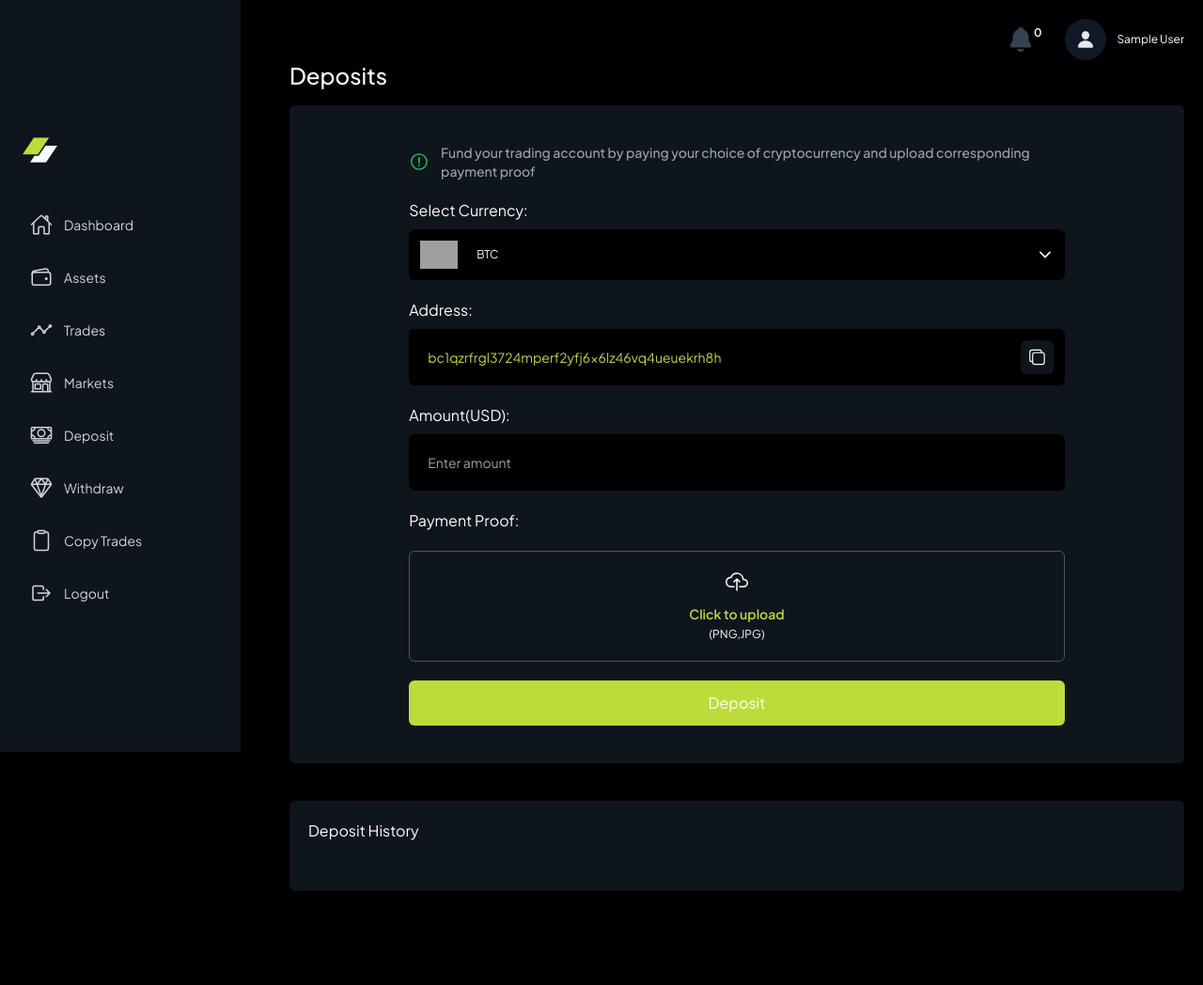
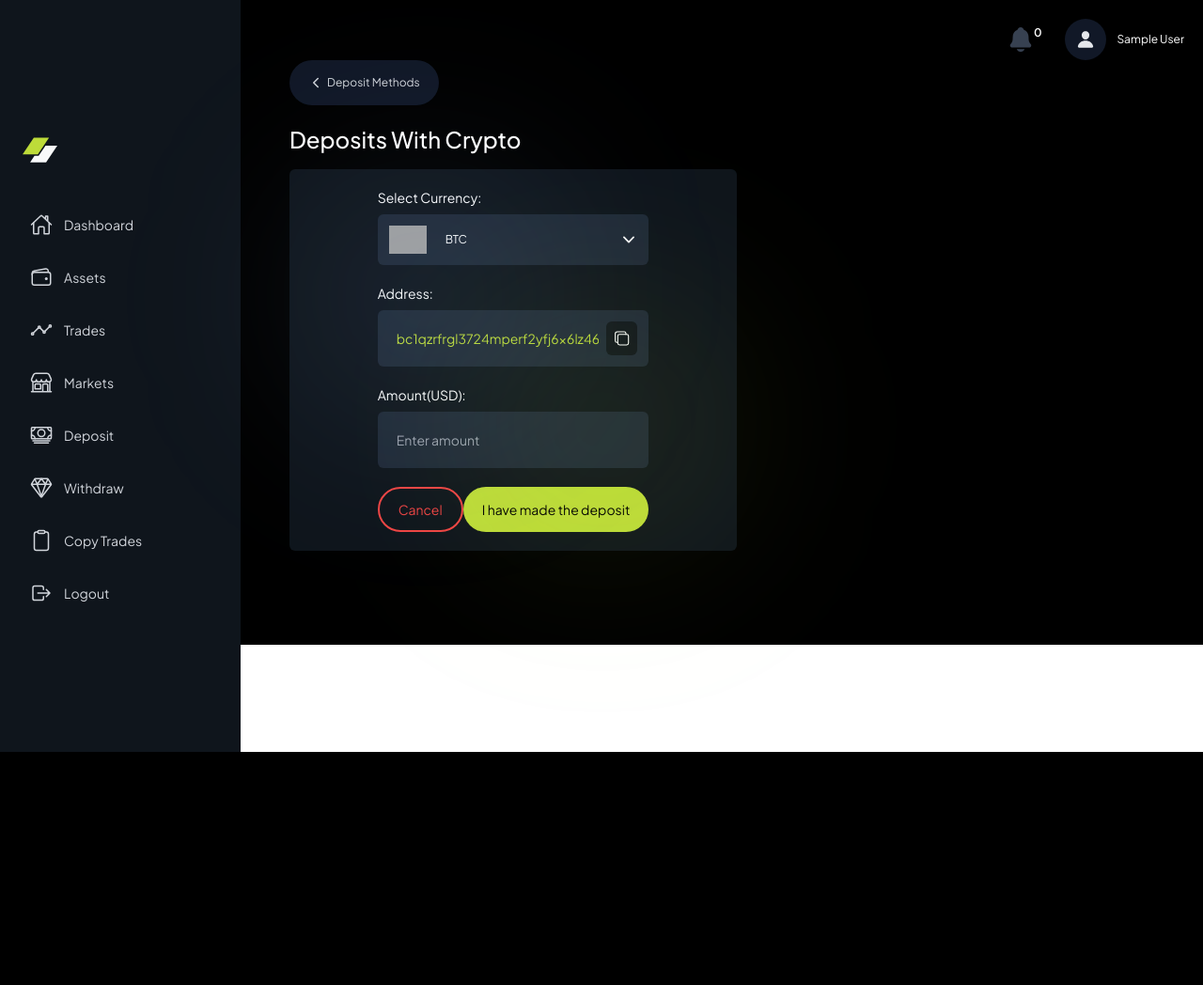
Before and after one commit to Neon-jeff/tradeview, a Django app: page /accounts/deposit/ in a window 1280 px wide. Shown: the whole page at 94% size. After the commit the page ends 800 px from the top, so only its background shows below. Run offline with Django 4.2, Linux system fonts and the light colour scheme; the visitor is signed in with stand-in values (Sample User, id 1); some libraries are stand-ins or nearby versions; grey boxes are pictures that could not be loaded.

Commit message:
Crypto deposit

```diff
--- a/static/css/output.css
+++ b/static/css/output.css
@@ -1287,6 +1279,26 @@
   border-color: rgb(189 219 57 / var(--tw-border-opacity));
 }
 
+.border-orange-500 {
+  --tw-border-opacity: 1;
+  border-color: rgb(249 115 22 / var(--tw-border-opacity));
+}
+
+.border-orange-400 {
+  --tw-border-opacity: 1;
+  border-color: rgb(251 146 60 / var(--tw-border-opacity));
+}
+
+.border-red-400 {
+  --tw-border-opacity: 1;
+  border-color: rgb(248 113 113 / var(--tw-border-opacity));
+}
+
+.border-red-500 {
+  --tw-border-opacity: 1;
+  border-color: rgb(239 68 68 / var(--tw-border-opacity));
+}
+
 .bg-\[rgb\(0\2c 0\2c 0\2c \.4\)\] {
   background-color: rgb(0,0,0,.4);
 }
@@ -1305,6 +1317,11 @@
   background-color: rgb(219 234 254 / var(--tw-bg-opacity));
 }
 
+.bg-blue-300 {
+  --tw-bg-opacity: 1;
+  background-color: rgb(147 197 253 / var(--tw-bg-opacity));
+}
+
 .bg-blue-400 {
   --tw-bg-opacity: 1;
   background-color: rgb(96 165 250 / var(--tw-bg-opacity));
@@ -1404,9 +1421,9 @@
   background-color: rgb(255 255 255 / var(--tw-bg-opacity));
 }
 
-.bg-blue-300 {
-  --tw-bg-opacity: 1;
-  background-color: rgb(147 197 253 / var(--tw-bg-opacity));
+.bg-green-500 {
+  --tw-bg-opacity: 1;
+  background-color: rgb(34 197 94 / var(--tw-bg-opacity));
 }
 
 .bg-opacity-10 {
--- a/templates/dashboard/deposit.html
+++ b/templates/dashboard/deposit.html
@@ -3,7 +3,7 @@
 
 {% block content %}
 
-<section class="bg-black  text-white max-md:pt-24" x-data="assets">
+<section class="bg-black  text-white max-md:pt-20" x-data="assets">
 {{ wallets|json_script:"wallets"}}
 {% include "components/sidenav.html" %}
 {% include "components/loader.html" %}
@@ -20,18 +20,20 @@
 <!-- Currency toggle list -->
 
 <div >
-    <h1 class='text-2xl font-medium pb-4'>Deposits</h1>
+          <a href="{%url 'select'%}" class="p-4 mb-5 rounded-full flex items-center justify-center gap-1 text-gray-300 bg-gray-900 w-1/6 text-xs max-md:w-2/5 max-md:text-[.65rem] text-center"> <ion-icon name="chevron-back-outline" class="text-base"></ion-icon>Deposit Methods</a>
+    <h1 class='text-2xl font-medium pb-4'>Deposits With Crypto</h1>
     <!-- main container -->
-    <div class="bg-sub p-10 max-md:p-3 rounded-md  flex justify-center">
+    <!-- <p class="text-sm text-gray-400 mb-5 font-medium flex items-center gap-3 max-md:flex-col max-md:items-start"><ion-icon name="alert-circle-outline" class="text-2xl text-green-500"></ion-icon>Fund your trading account by depositing your choice of cryptocurrency </p> -->
+    <div class="bg-sub p-5 max-md:p-5 rounded-md w-1/2 relative animate-heroparagraph max-md:w-full flex justify-center">
+              {%include 'components/blurblob.html'%}
 
-        <form action="" class="flex flex-col gap-5 w-4/5 max-md:w-full" @submit="submitForm">
+        <form action="" class="flex flex-col gap-5 text-sm  max-md:w-full" @submit="submitForm">
             {% csrf_token %}
-                   <p class="text-sm text-gray-400 font-medium flex items-center gap-3 max-md:flex-col max-md:items-start"><ion-icon name="alert-circle-outline" class="text-2xl text-green-500"></ion-icon>Fund your trading account by paying your choice of cryptocurrency and upload corresponding payment proof</p>
             <fieldset class="flex flex-col gap-2">
                 <label for="">Select Currency:</label>
                 <!-- default select tab -->
                 <div class="w-full" @click="show=!show">
-                <span  class='p-3 cursor-pointer bg-black rounded-md text-xs flex items-center justify-between gap-2 w-full '>
+                <span  class='p-3 cursor-pointer bg-gray-800 rounded-md text-xs flex items-center justify-between gap-2 w-full '>
                 <span class='flex items-center gap-5'>
                                     <img :src="currentCoin.image" alt="" class='h-[30px] w-[30]'>
                  <span class='' x-text="currentCoin.name"></span>
@@ -44,7 +46,7 @@
 
 
             <template x-for="asset in coins" :key="asset.name" >
-                                <div class='cursor-pointer bg-gray-700 rounded-md hover:bg-black py-3 hover:px-3 transition duration-500  ease-in justify-between font-medium text-sm flex items-center gap-2' @click="setCurrentCoin(asset.name)">
+                                <div class='cursor-pointer bg-gray-700 rounded-md hover:bg-gray-800 py-3 hover:px-3 transition duration-500  ease-in justify-between font-medium text-sm flex items-center gap-2' @click="setCurrentCoin(asset.name)">
             <div class='flex items-center gap-4' ><img src="" :src="asset.image" alt="" class='h-[30px] w-[30px]'>
                 <span x-text="asset.name"></span>
 
@@ -56,8 +58,8 @@
 
             <fieldset class="flex flex-col gap-2">
                 <label for="">Address:</label>
-                <span class="w-full bg-black flex justify-between items-center p-3 rounded-md">
-                    <input type="text" :value="currentCoin.address" class="bg-black p-2 addr w-full text-sm text-main  rounded-md" disabled>
+                <span class="w-full bg-gray-800 flex justify-between items-center p-3 rounded-md">
+                    <input type="text" :value="currentCoin.address" class="bg-gray-800 p-2 addr w-full text-sm text-main  rounded-md" disabled>
                     <ion-icon name="copy-outline" :class="copied?'cursor-pointer text-xl p-2 rounded-md bg-sub text-green-500':'cursor-pointer text-xl p-2 rounded-md bg-sub'" @click="copytoClipboard"></ion-icon>
                 </span>
 
@@ -65,52 +67,21 @@
 
                         <fieldset class="flex flex-col gap-2">
                 <label for="">Amount(USD):</label>
-                <input type="number" :value="currentCoin.address" name="amount" class="bg-black p-5 text-sm  rounded-md" placeholder="Enter amount" required>
+                <input type="number" :value="currentCoin.address" name="amount" class="bg-gray-800 p-5 text-sm  rounded-md" placeholder="Enter amount" required>
 
             </fieldset>
-            <h1>Payment Proof:</h1>
-            <fieldset class="flex flex-col gap-5 border-[1px] items-center text-xs  border-gray-600 p-5 rounded-md">
-                <label for="proof" class="flex flex-col items-center text-xs gap-1 cursor-pointer">
-                    <ion-icon name="cloud-upload-outline" class="text-2xl pb-2"></ion-icon>
-                    <span class="font-semibold text-main text-sm">Click to upload</span>
-                    <span>(PNG,JPG)</span>
-                </label>
-                <input type="file" accept="image/*" id="proof" class="bg-black p-3 text-sm text-main  rounded-md" hidden @change="handleFileChange" name="image" >
-                <span class="flex items-center gap-5 bg-black p-2 rounded-md" x-show="upload">
-                    <ion-icon name="image-outline" class="text-3xl text-green-500"></ion-icon>
-                    <span x-text="fileName"></span>
-                </span>
-            </fieldset>
-        <button  class='bg-main p-3 rounded-md'>
-            Deposit
+
+            <div class="flex justify-between text-sm">
+                <a href="{%url 'select'%}"  class=' border-red-500 border-2 text-red-500 p-3 px-5 rounded-full'>Cancel</a>
+                    <button  class='bg-main text-black p-3 px-5 rounded-full'>
+            I have made the deposit
         </button>
+            </div>
         </form>
     </div>
 </div>
 
-<!-- deposit history -->
 
-<div class="p-5 rounded-md w-full mt-10 bg-sub">
-    <h1>Deposit History</h1>
-    <div class="flex flex-col gap-5  items-center mt-8 ">
-    {% for deposit in deposits  %}
-
-        <div class="bg-black p-5 rounded-md flex justify-between items-center text-sm w-full">
-        <p>${{deposit.amount}}</p>
-        <p>{{deposit.currency}}</p>
-        <p>{{deposit.created}}</p>
-        {% if deposit.confirmed %}
-        <ion-icon name="checkmark-circle" class="text-green-500 text-2xl"></ion-icon>
-        {% else %}
-        <ion-icon name="alert-circle" class="text-orange-500 text-2xl"></ion-icon>
-        {% endif %}
-
-    </div>
-
-    {% endfor %}
-    </div>
-
-</div>
 
 </div>
 <script src="{% static 'js/fetch-data.js'%}"></script>
@@ -130,6 +101,7 @@
             upload:false,
             fileName:'',
             copied:false,
+            // this code is redundant till i add the upload element from components/dashboard/upload-***.html
             handleFileChange(e){
                 this.fileName=e.target.files[0].name
                 this.upload=true
--- a/templates/dashboard/select-method.html
+++ b/templates/dashboard/select-method.html
@@ -39,7 +39,7 @@
                         <ion-icon name="chevron-forward-outline" class="absolute right-5 top-1/2 -translate-y-1/2 "></ion-icon>
 
         </a>
-        <a href="" class="flex items-center gap-2 p-5 rounded-full bg-gray-800 w-1/2 max-md:w-3/5 relative ">
+        <a href="{%url 'deposits'%}" class="flex items-center gap-2 p-5 rounded-full bg-gray-800 w-1/2 max-md:w-3/5 relative ">
             <ion-icon name="logo-bitcoin" class="text-xl text-gray-400"></ion-icon>
             Crypto
                         <ion-icon name="chevron-forward-outline" class="absolute right-5 top-1/2 -translate-y-1/2 "></ion-icon>
```
Also changed, not shown: other parts of static/css/output.css (+24 -30 lines), templates/components/dashboard/upload-proof.html (added, +13 -0 lines).
